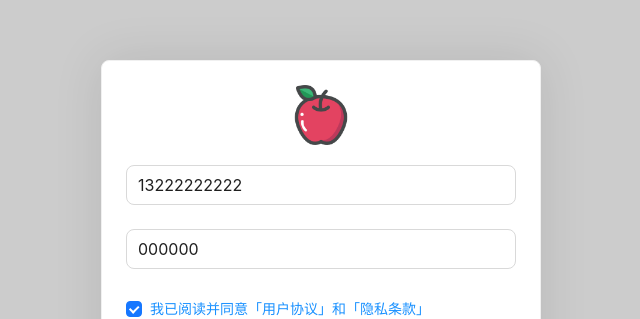
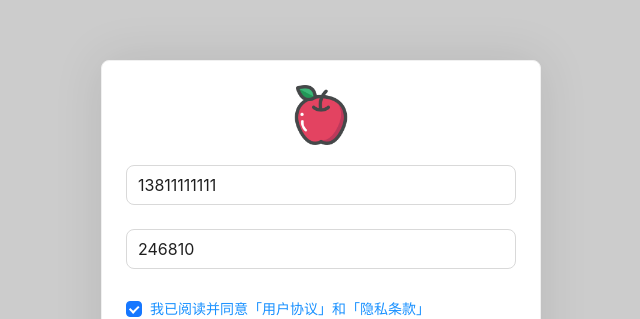
Before and after one commit to ZhangMin1998/react-pc-zm1, a React (Create React App) app: page /login in a window 1280 px wide. Shown: the part 160-479 px from the top of the page, without its empty margins (319-959 px from the left). Built offline with nearby package versions, Linux system fonts and the light colour scheme.

Commit message:
登录调接口

```diff
--- a/src/pages/Login/index.js
+++ b/src/pages/Login/index.js
@@ -1,11 +1,22 @@
 import { Card, Form, Input, Button, Checkbox } from 'antd'
 import logo from '@/assets/image/logo.png'
 import './index.scss'
+import { useStore } from '@/store'
 
 const Login = () => {
-  const onFinish = (values) => {
-    console.log('Success:', values)
-  };
+  const store = useStore()
+  const onFinish = async (values) => {
+    // console.log('Success:', values)
+    const { mobile, code } = values
+    if (values.remember) {
+      try {
+        await store.loginStore.login({ mobile, code })
+      } catch (err) {
+        throw new Error(err.response?.data?.message || '登录失败')
+        // message.error(err.response?.data?.message || '登录失败')
+      }
+    }
+  }
   const onFinishFailed = (errorInfo) => {
     console.log('Failed:', errorInfo)
   }
@@ -16,8 +27,8 @@ const Login = () => {
         {/* 子项用到的触发事件，需要在Form声明 */}
         <Form
           initialValues={{
-            mobile: '13222222222',
-            code: '000000',
+            mobile: '13811111111',
+            code: '246810',
             remember: true,
           }}
           validateTrigger={['onBlur', 'onChange']}
--- a/src/store/login.Store.js
+++ b/src/store/login.Store.js
@@ -13,7 +13,8 @@ class LoginStore {
       mobile,
       code
     })
-    this.token = res.data.token
+    console.log(res, res.data.data.token)
+    this.token = res.data.data.token
   }
 }
 
```
